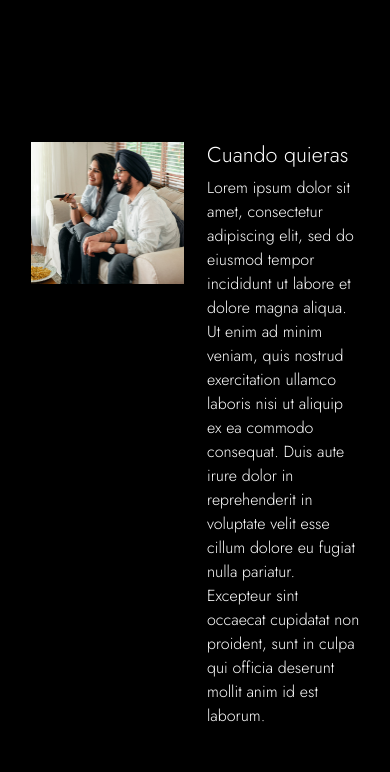
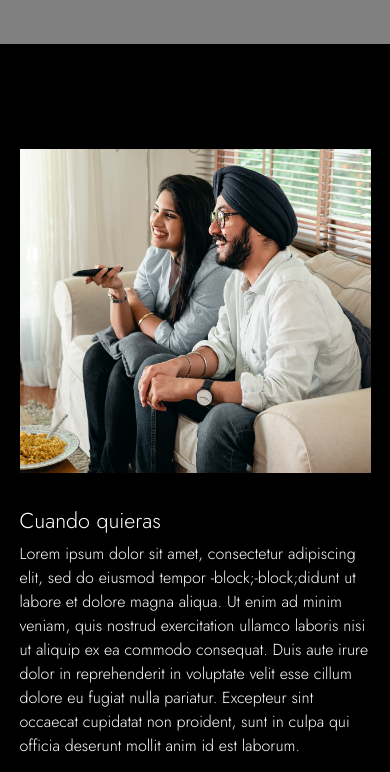
Before and after one commit to Rudy100You/PFSarabia, a plain HTML site: page index.html in a window 390 px wide. Shown: the part 300-1072 px from the top of the page. Drawn offline with nearby package versions, Linux system fonts and the light colour scheme; grey boxes are pictures that could not be loaded.

Commit message:
Update landing to responsive

```diff
--- a/css/styles.css
+++ b/css/styles.css
@@ -20,6 +20,7 @@ main{
 
  nav *{
     color: white;
+    z-index: 0;
 }
 .logo {
   width: 10vw;
@@ -62,13 +63,15 @@ li a {
 
 main > *{
     padding: 5%;
-    background-color: white;
+    background-color:white;
 }
 /*banner*/
 .banner {
 
   /* The image used */
   background: url("../img/pexels-tima-miroshnichenko-7991158.jpg") black;
+  background-color: grey;
+  background-blend-mode: multiply;
 
   /* Set a specific height */
   height: 80%;
@@ -115,25 +118,42 @@ main > *{
   height: 60px;
 }
 .featuresBanners{
-    padding-inline: 0;
+    background-color: black;
     padding-top: 0;
     margin-top: 0;
 }
 .featuresBanner{
-    background-color: black;
-    margin-block-start: 8vh;
-    padding: 8%;
+    display: flex;
+    justify-items: center;
+    gap: 3vw;
 }
-.featuresBanner > *{
 
+.featuresBanner__img {
     display: inline-block;
     vertical-align: middle;
-    padding-inline-end: 3%;
+    width: 40%;
+    height: auto;
+  }
+
+.featuresBanner__text{
+    display: inline-block;
+    vertical-align: middle;
+    width: 59%;
 }
 
-.featuresBanner__text{
-    width: 60%;
+.featuresBanner__text, .featuresBanner__img{
+    padding-top: 10%;
 }
+@media screen and (max-width: 480px) {
+    .featuresBanner{
+        display: block;
+        padding-top: 20%;
+    }
+    .featuresBanner__img, .featuresBanner__text{
+        width: 100%;
+        display: block;
+    }
+  }
 /*.featuresBanner img{
     width: 30%;
     height: auto;
@@ -150,6 +170,7 @@ main > *{
 .planSelect h1{
     text-align: center;
     color: black;
+    margin-bottom: 3%;
 }
 
 /*footer*/
--- a/index.html
+++ b/index.html
@@ -64,15 +64,16 @@
       </section>
     </div>
     <section class="featuresBanners">
-      <div class="row featuresBanner">
-        <div class="col">
-          <img src="img/pexels-ketut-subiyanto-4307904.jpg" alt="Cuando quieras" class="img-fluid banner-img" />
+      <div class="featuresBanner">
+
+          <div class="featuresBanner__img">
+            <img src="img/pexels-ketut-subiyanto-4307904.jpg" alt="Cuando quieras" class="img-fluid"/>
           </div>
-        <div class="col col-lg-2">
+          <div class="featuresBanner__text">
             <h4>Cuando quieras</h4>
             <p>
               Lorem ipsum dolor sit amet, consectetur adipiscing elit, sed do
-            eiusmod tempor incididunt ut labore et dolore magna aliqua. Ut
+              eiusmod tempor -block;-block;didunt ut labore et dolore magna aliqua. Ut
               enim ad minim veniam, quis nostrud exercitation ullamco laboris
               nisi ut aliquip ex ea commodo consequat. Duis aute irure dolor in
               reprehenderit in voluptate velit esse cillum dolore eu fugiat
@@ -81,8 +82,9 @@
             </p>
           </div>
       </div>
-      <div class="row">
-        <div class="col 6">
+<div class="featuresBanner">
+
+          <div class="featuresBanner__text">
             <h4>Donde quieras</h4>
             <p>
               Lorem ipsum dolor sit amet, consectetur adipiscing elit, sed do
@@ -99,14 +101,13 @@
                 src="https://tools.applemediaservices.com/api/badges/download-on-the-app-store/black/en-us?releaseDate=1270080000&h=5dd0b82aebdce8f746f791ee9636a7b3"
                 alt="Download on the App Store" /></a>
           </div>
-        <div class="col">
-          <img src="img/pexels-keira-burton-6146933.jpg" alt="Donde quieras" class="img-fluid banner-img" />
+            <div class="featuresBanner__img"><img src="img/pexels-keira-burton-6146933.jpg" alt="Donde quieras" class="img-fluid" /></div>
 </div>
-      </div>
+
     </section>
     <section class="planSelect">
       <h1>¡Empezá ya a disfrutar del contenido que mas te gusta!</h1>
-      <button class="arrowButton" type="button" onclick="location.href='./pages/subscripcion.html'">
+      <button class="btn btn-outline-success" type="button" onclick="location.href='./pages/subscripcion.html'">
         Conoce nuestros planes
       </button>
     </section>
```
Lines whose indentation alone changed are shown as unchanged.
